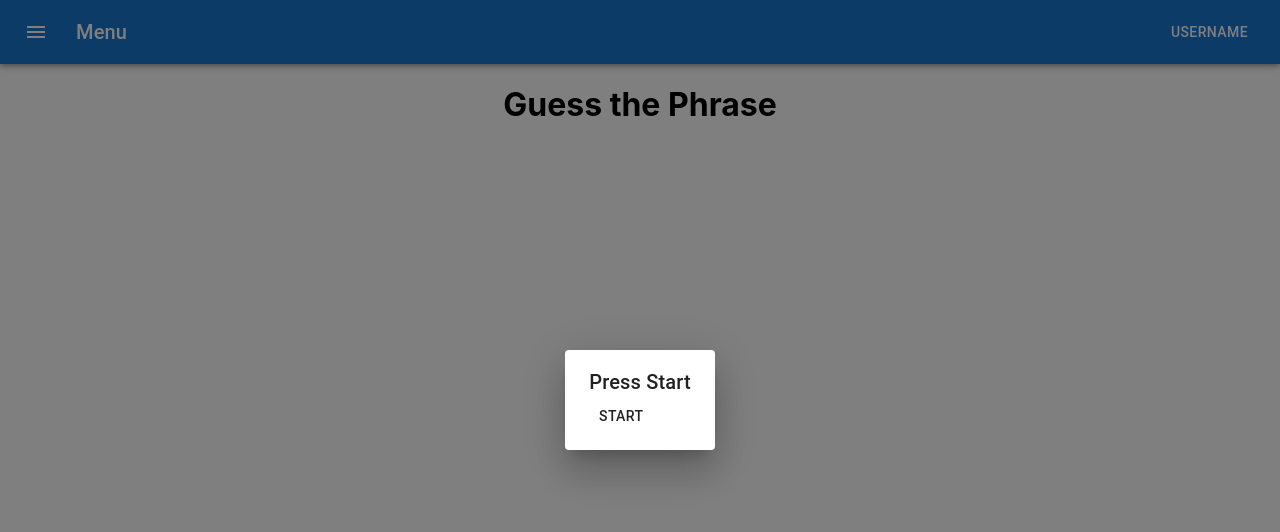
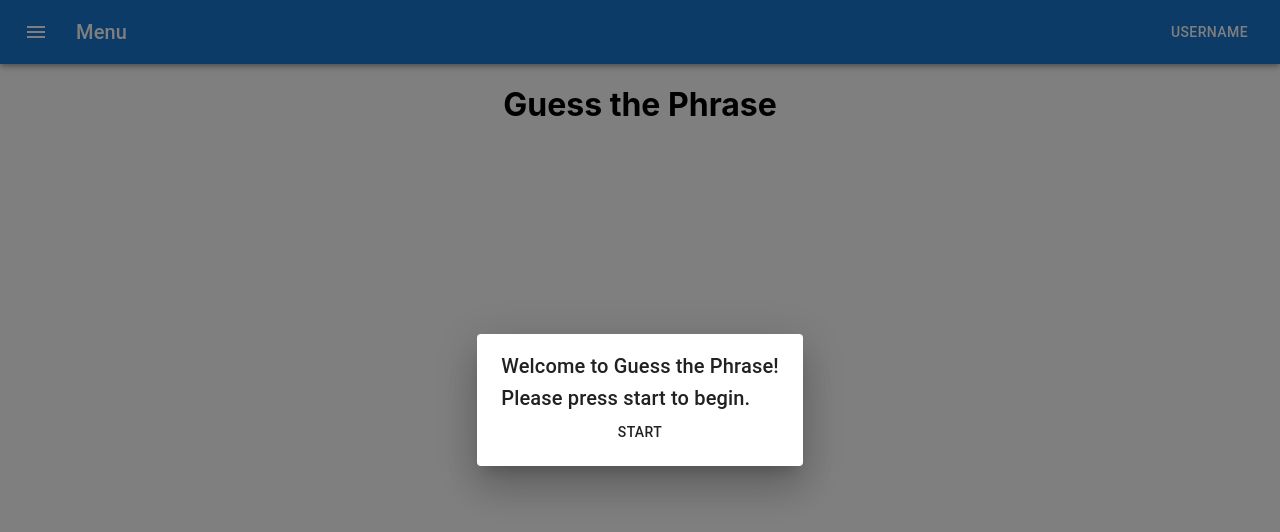
Before and after one commit to TannerStephenson/catch-phrase, a React (Create React App) app: page / in a window 1280 px wide. Shown: the top 532 px of the page. Built offline with nearby package versions, Linux system fonts and the light colour scheme.

Commit message:
Puzzles and QOL changes

```diff
--- a/src/game/Game.js
+++ b/src/game/Game.js
@@ -89,16 +89,23 @@ export function Game() {
   return (
     <div>
       <Dialog open={startDialogOpen}>
-        <DialogTitle>Press Start
+        <DialogTitle>
+          Welcome to Guess the Phrase!
           <br/>
-          <Button color="inherit" onClick={handleClose}>Start</Button>
-        </DialogTitle>
+          Please press start to begin.
+          <br/>
+          <div style={{ display: 'flex', justifyContent: 'center' }}>
+            <Button color="inherit" onClick={handleClose}>Start</Button>
+          </div>
+      </DialogTitle>
       </Dialog>
       <Dialog open={endDialogOpen}>
         <DialogTitle>Great Job! You got {points} points!
           <br/>
-          <Button color="inherit" onClick={handleEndClose}>Start</Button>
-        </DialogTitle>
+          <div style={{ display: 'flex', justifyContent: 'center' }}>
+            <Button color="inherit" onClick={handleEndClose}>Start</Button>
+          </div>
+          </DialogTitle>
       </Dialog>
       <h1>Guess the Phrase</h1>
       {puzzle && (
```
Also changed, not shown: 1 other file (tests, documents, lock files or other folders).
